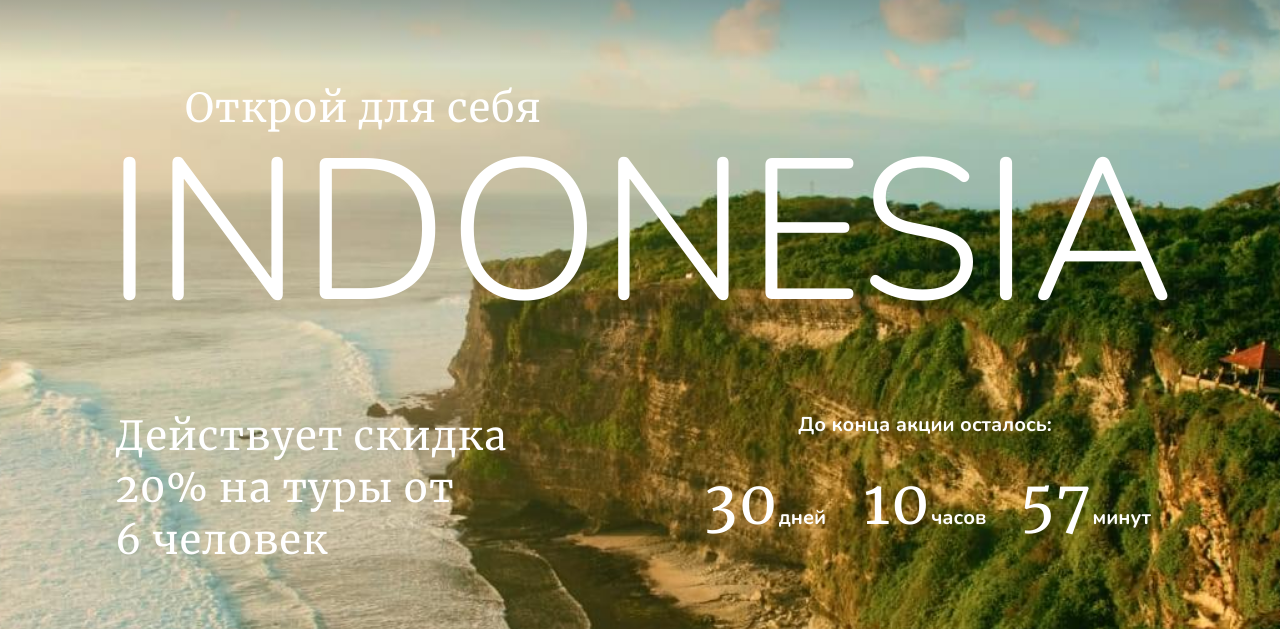
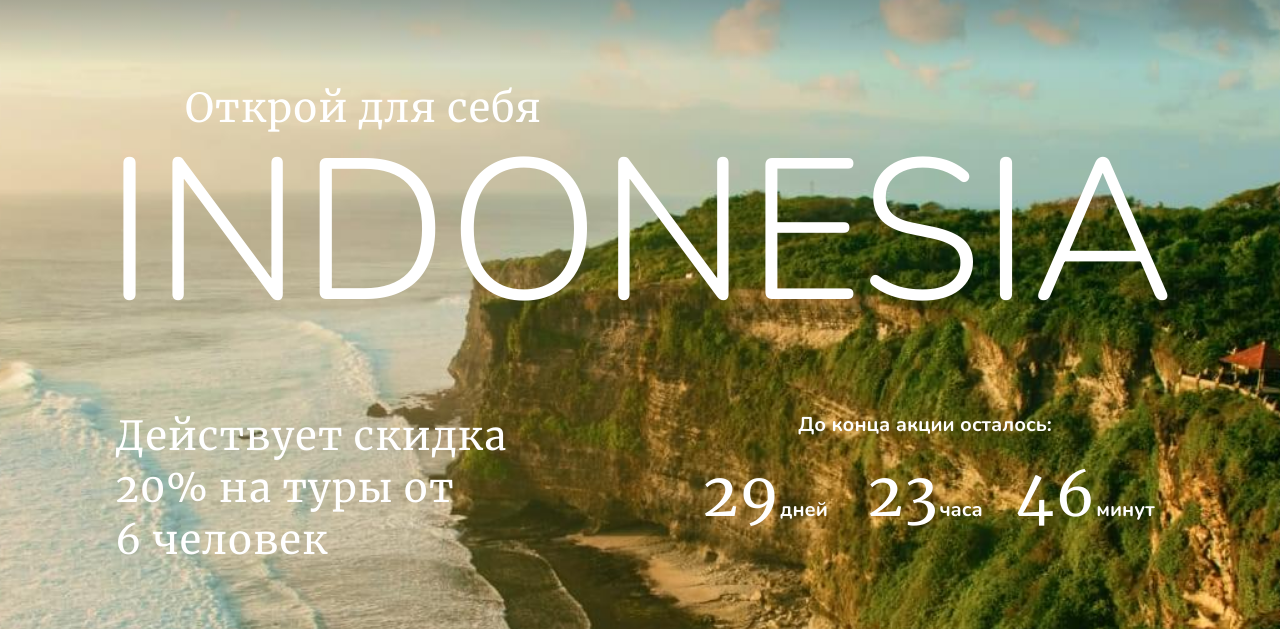
Before and after one commit to lexand41/IndoTravel, a plain HTML site: page index.html in a window 1280 px wide. Shown: the part 110-739 px from the top of the page. Drawn offline with Linux system fonts and the light colour scheme.

Commit message:
module3_lesson02-II

```diff
--- a/index.html
+++ b/index.html
@@ -17,6 +17,7 @@
 <body>
   <header class="header">
     <div class="container header__container">
+
       <img src="img/logo.svg" class="logo header__logo" alt="Логотип компании Indo Travel">
 
       <button class="header__menu-button" aria-label="Кнопка вызова меню"></button>
@@ -35,27 +36,29 @@
     </div>
   </header>
   <main>
-    <section class="section hero" id="hero">
+    <section class="section hero" id="hero" >
       <div class="container">
         <div class="hero__content">
-          <div class="hero__wrapper-title">
+          <div class="hero__wrapper-title" >
             <p class="hero__subtitle">Открой для себя</p>
             <h1 class="hero__title">Indonesia</h1>
           </div>
 
-          <p class="hero__text">Действует скидка 20% на туры от 6&nbsp;человек</p>
+          <p class="hero__text" >Действует скидка 20% на туры от 6&nbsp;человек</p>
 
-          <div class="hero__timer timer" data-timer-deadline="15/01/2022">
+          <div data-timer-deadline=""></div>
+
+          <div class="hero__timer timer" data-timer-deadline="">
             <p class="timer__title">До конца акции осталось:</p>
             <p class="timer__item timer__item_days">
-              <span class="timer__count timer__count_days"></span>
-              <span class="timer__units timer__units_days"></span></p>
+              <span class="timer__count timer__count_days">2</span>
+              <span class="timer__units timer__units_days">дня</span></p>
             <p class="timer__item timer__item_hours">
-              <span class="timer__count timer__count_hours"></span>
-              <span class="timer__units timer__units_hours"></span></p>
+              <span class="timer__count timer__count_hours">05</span>
+              <span class="timer__units timer__units_hours">часов</span></p>
             <p class="timer__item timer__item_minutes">
-              <span class="timer__count timer__count_minutes"></span>
-              <span class="timer__units timer__units_minutes"></span></p>
+              <span class="timer__count timer__count_minutes">12</span>
+              <span class="timer__units timer__units_minutes">минут</span></p>
           </div>
 
           <button class="button hero__button">Забронировать</button>
--- a/js/main.js
+++ b/js/main.js
@@ -1,8 +1,10 @@
 import {timer} from './modules/timer.js';
-
+import {pluginTimer} from './modules/createElemTimer.js';
 
 const dataDeadline = document.querySelector('.timer');
-dataDeadline.dataset.timerDeadline = '2023/07/19 23:59 GMT+0300';
+dataDeadline.dataset.timerDeadline = '2023/07/19 12:48 GMT+0300';
 const deadline = dataDeadline.dataset.timerDeadline;
 
+pluginTimer();
+
 timer(deadline);
--- /dev/null
+++ b/js/modules/createElemTimer.js
@@ -0,0 +1,38 @@
+export const pluginTimer = () => {
+  const timerDeadlines = document.querySelectorAll('[data-timer-deadline]');
+  timerDeadlines.forEach(timerDeadline => {
+    if (timerDeadline === null) return;
+
+    timerDeadline.classList.add('timer');
+
+    const timerTitle = document.createElement('p');
+    timerTitle.className = 'timer__title';
+
+    const timerItemDays = document.createElement('p');
+    timerItemDays.className = 'timer__item timer__item_days';
+    const timerCountDays = document.createElement('span');
+    timerCountDays.className = 'timer__count timer__count_days';
+    const timerUnitsDays = document.createElement('span');
+    timerUnitsDays.className = 'timer__units timer__units_days';
+    timerItemDays.append(timerCountDays, timerUnitsDays);
+
+    const timerItemHours = document.createElement('p');
+    timerItemHours.className = 'timer__item timer__item_hours';
+    const timerCountHours = document.createElement('span');
+    timerCountHours.className = 'timer__count timer__count_hours';
+    const timerUnitsHours = document.createElement('span');
+    timerUnitsHours.className = 'timer__units timer__units_hours';
+    timerItemHours.append(timerCountHours, timerUnitsHours);
+
+    const timerItemMinutes = document.createElement('p');
+    timerItemMinutes.className = 'timer__item timer__item_minutes';
+    const timerCountMinutes = document.createElement('span');
+    timerCountMinutes.className = 'timer__count timer__count_minutes';
+    const timerUnitsMinutes = document.createElement('span');
+    timerUnitsMinutes.className = 'timer__units timer__units_minutes';
+    timerItemMinutes.append(timerCountMinutes, timerUnitsMinutes);
+
+    timerDeadline.append(
+      timerTitle, timerItemDays, timerItemHours, timerItemMinutes);
+  });
+};
--- a/js/modules/timer.js
+++ b/js/modules/timer.js
@@ -31,21 +31,22 @@ const incline = (timerDate, dateContent, nominative, genetive, genPlural) => {
 };
 
 export const timer = (deadline) => {
-  const timerCountDays = document.querySelector('.timer__count_days');
-  const timerUnitsDays = document.querySelector('.timer__units_days');
+  const timerDeadlines = document.querySelectorAll('[data-timer-deadline]');
+  timerDeadlines.forEach(timerDeadline => {
+    const e = timerDeadline;
 
-  const timerCountHours = document.querySelector('.timer__count_hours');
-  const timerUnitsHours = document.querySelector('.timer__units_hours');
+    const timerCountDays = e.querySelector('.timer__count_days');
+    const timerUnitsDays = e.querySelector('.timer__units_days');
 
-  const timerCountMinutes = document.querySelector('.timer__count_minutes');
-  const timerUnitsMinutes = document.querySelector('.timer__units_minutes');
+    const timerCountHours = e.querySelector('.timer__count_hours');
+    const timerUnitsHours = e.querySelector('.timer__units_hours');
 
-  const heroText = document.querySelector('.hero__text');
-  const heroTimer = document.querySelector('.hero__timer');
+    const timerCountMinutes = e.querySelector('.timer__count_minutes');
+    const timerUnitsMinutes = e.querySelector('.timer__units_minutes');
+
 
     const start = () => {
       const timer = getTimeReamaining(deadline);
-    console.log(timer.days);
       if (timer.days === 0) {
         timerCountDays.textContent =
           timer.hours < 10 ? '0' + timer.hours : timer.hours;
@@ -70,12 +71,14 @@ export const timer = (deadline) => {
 
       if (timer.timeRemaining <= 0) {
         clearTimeout(intervalId);
+        const heroText = document.querySelector('.hero__text');
+        const heroTimers = document.querySelectorAll('.timer');
+        heroTimers.forEach(heroTimer => {
+          heroTimer.remove();
+        });
         heroText.remove();
-      heroTimer.remove();
-      timerCountDays.textContent = '0';
-      timerCountHours.textContent = '00';
-      timerCountMinutes.textContent = '00';
       }
     };
     start();
+  });
 };
```
Lines whose indentation alone changed are shown as unchanged.
